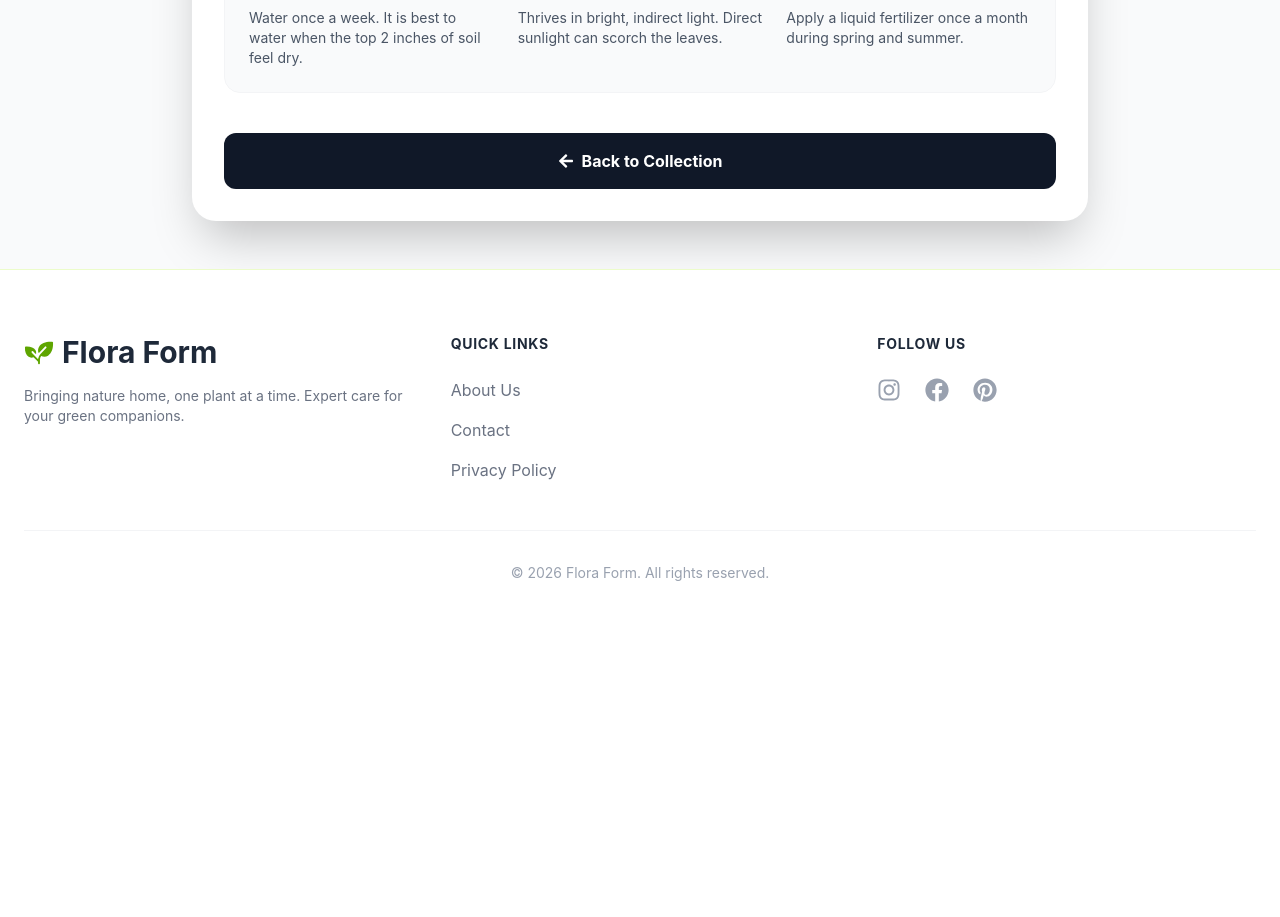
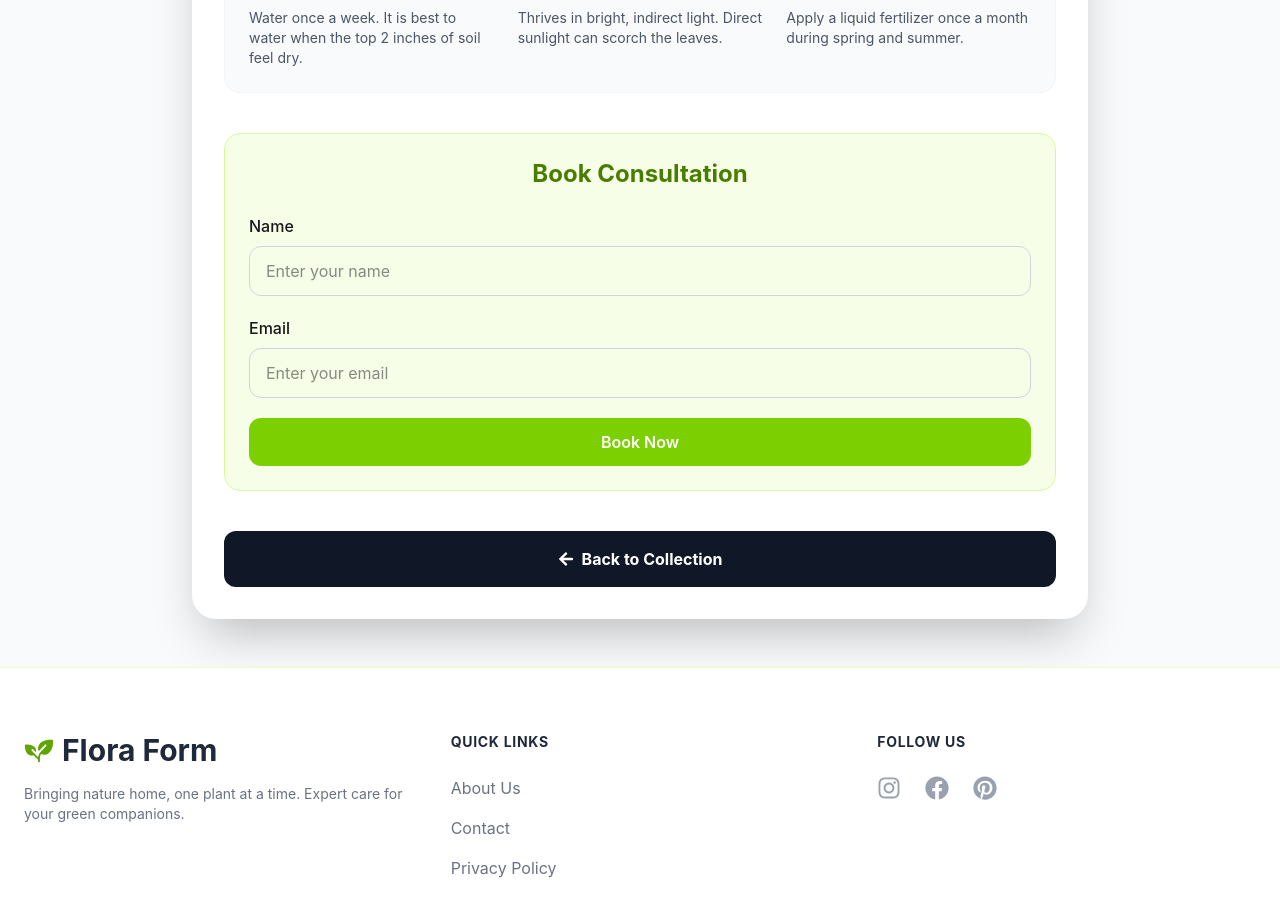
Before and after one commit to hanjala2P/Flora-form, a React (Vite) app: page /viewDetails/1 in a window 1280 px wide. Shown: the part 1065-1982 px from the top of the page. Before the commit the page ends 1680 px from the top, so only its background shows below. Built offline with nearby package versions, Linux system fonts and the light colour scheme; no server answers; sample sign-in values are in the browser's storage.

Commit message:
book consultant & improve view plant card details

```diff
--- a/src/Routes/Routes.jsx
+++ b/src/Routes/Routes.jsx
@@ -43,7 +43,9 @@
             },
             {
                 path:'/viewDetails/:id',
-                Component:ViewDetails,
+                element:(<PrivateRoute>
+                    <ViewDetails></ViewDetails>
+                </PrivateRoute>),
                 loader: () => fetch('/data.json')
                 .then(res => res.json())
 
--- a/src/pages/ViewDetails.jsx
+++ b/src/pages/ViewDetails.jsx
@@ -1,10 +1,20 @@
-import React from 'react';
+import React, { useContext } from 'react';
 import { useNavigate, useParams } from 'react-router';
 import { useLoaderData } from 'react-router';
 // আইকনগুলো ইমপোর্ট করা
 import { FaArrowLeft, FaStar, FaWater, FaSun, FaLeaf, FaDollarSign, FaInfoCircle, FaRulerCombined, FaGlobeAmericas, FaWarehouse, FaShieldAlt, FaTruck } from 'react-icons/fa';
+import { toast } from 'react-toastify';
+import { AuthContext } from '../Provider/AuthProvider';
 
 const ViewDetails = () => {
+    const { user } = useContext(AuthContext);
+ const handleBookConsultation = (e) => {
+  e.preventDefault();
+
+  toast.success("Consultation booked successfully!");
+
+  e.target.reset();
+};
     const navigate = useNavigate();
     const { id } = useParams();
     const details = useLoaderData();
@@ -111,6 +121,67 @@
                             </div>
                         </div>
                     </div>
+                    {/* Book Consultation */}
+<div className="mt-10 bg-lime-50 border border-lime-200 rounded-2xl p-6">
+  <h2 className="text-2xl font-bold text-center text-lime-700 mb-6">
+    Book Consultation
+  </h2>
+
+  <form
+    onSubmit={handleBookConsultation}
+    className="space-y-5"
+  >
+    <div>
+      <label className="block font-medium mb-2">
+        Name
+      </label>
+
+<input
+ className="w-full border border-gray-300 rounded-xl px-4 py-3 outline-none focus:border-lime-500"
+  name="name"
+  type="text"
+  placeholder="Enter your name"
+  required
+/>
+      {/* auto  */}
+      {/* <input
+        type="text"
+        defaultValue={user?.displayName || ""}
+        required
+        className="w-full border border-gray-300 rounded-xl px-4 py-3 outline-none focus:border-lime-500"
+        placeholder="Enter your name"
+      /> */}
+    </div>
+
+    <div>
+      <label className="block font-medium mb-2">
+        Email
+      </label>
+
+    <input  className="w-full border border-gray-300 rounded-xl px-4 py-3 outline-none focus:border-lime-500"
+  name="email"
+  type="email"
+  placeholder="Enter your email"
+  required
+/>
+
+      {/* <input
+        type="email"
+        defaultValue={user?.email || ""}
+        required
+        className="w-full border border-gray-300 rounded-xl px-4 py-3 outline-none focus:border-lime-500"
+        placeholder="Enter your email"
+      /> */}
+    </div>
+
+    <button
+      type="submit"
+      className="w-full bg-lime-500 hover:bg-lime-600 text-white font-semibold py-3 rounded-xl transition"
+    >
+      Book Now
+    </button>
+  </form>
+</div>
 
                     <button
                         className="mt-10 w-full bg-gray-900 hover:bg-gray-800 text-white py-4 rounded-xl font-bold transition-transform hover:scale-[1.01] flex items-center justify-center gap-2"
```
